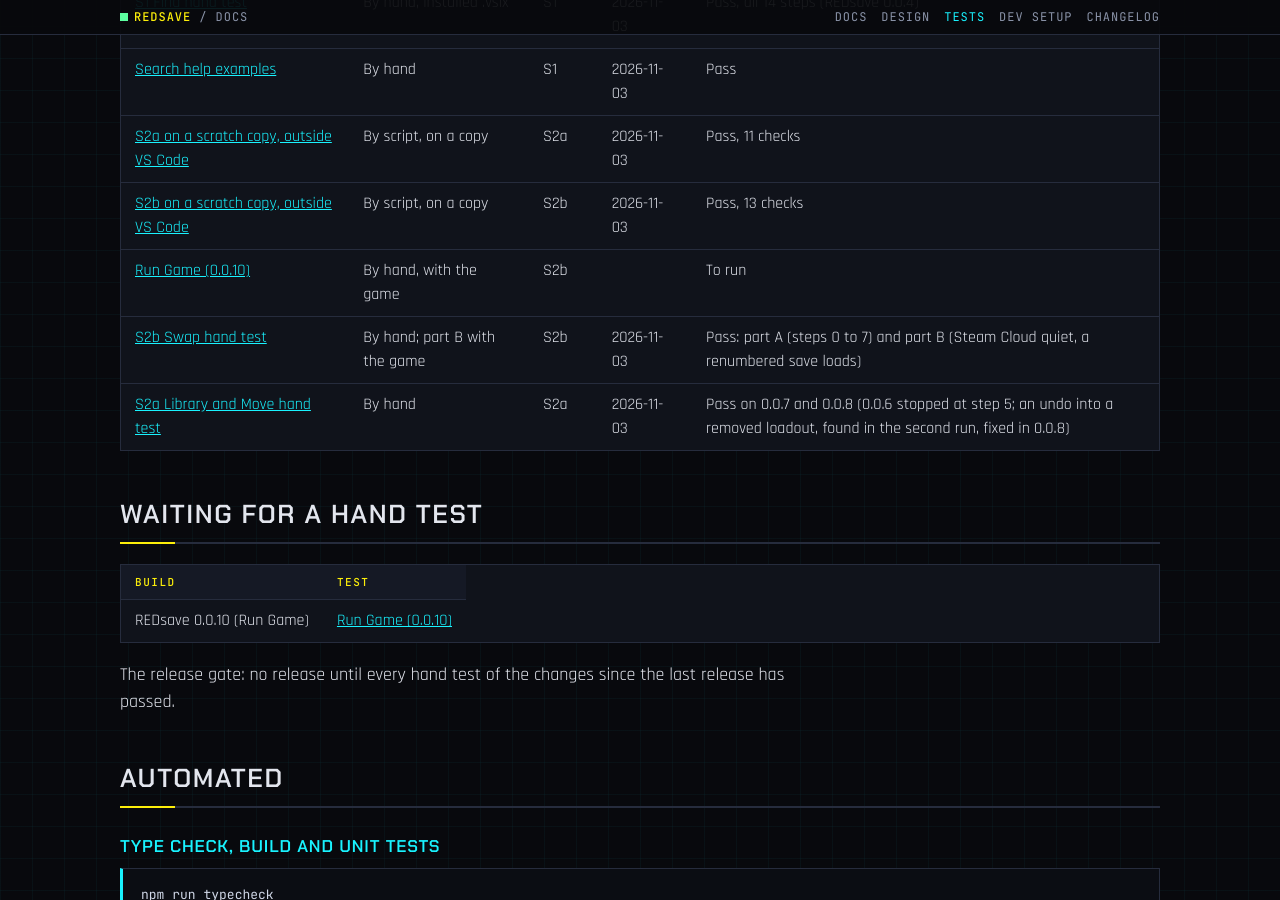
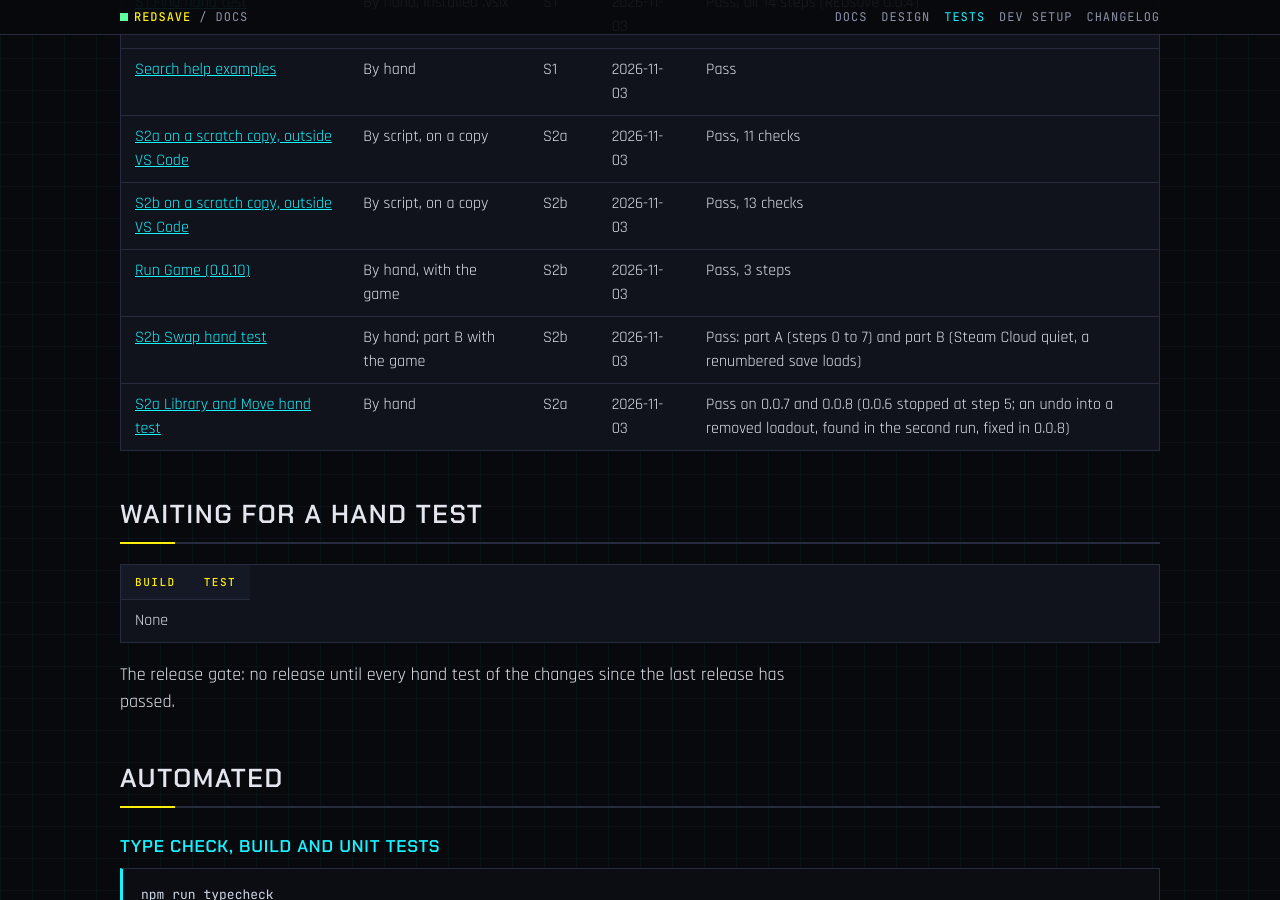
Before and after one commit to Edgemodders/REDsave, a Jekyll site: the page built from docs/testing.md, in a window 1280 px wide and 900 px high, scrolled down 742 px. Built offline with Jekyll 4.4.1, drawn with Linux system fonts in a browser that asks for light colours; some of the changed text lies outside the part shown.

Commit message:
Tests: Run Game passed its check; nothing waits for a hand test
Co-Authored-By: Claude Opus 5.5 <noreply@anthropic.com>

```diff
--- a/docs/testing.md
+++ b/docs/testing.md
@@ -20,7 +20,7 @@ Last updated 2026-11-03.
 | [Search help examples](#search-help-examples-005) | By hand | S1 | 2026-11-03 | Pass |
 | [S2a on a scratch copy, outside VS Code](#s2a-on-a-scratch-copy-outside-vs-code) | By script, on a copy | S2a | 2026-11-03 | Pass, 11 checks |
 | [S2b on a scratch copy, outside VS Code](#s2b-on-a-scratch-copy-outside-vs-code) | By script, on a copy | S2b | 2026-11-03 | Pass, 13 checks |
-| [Run Game (0.0.10)](#run-game-0010) | By hand, with the game | S2b | | To run |
+| [Run Game (0.0.10)](#run-game-0010) | By hand, with the game | S2b | 2026-11-03 | Pass, 3 steps |
 | [S2b Swap hand test](#s2b-swap) | By hand; part B with the game | S2b | 2026-11-03 | Pass: part A (steps 0 to 7) and part B (Steam Cloud quiet, a renumbered save loads) |
 | [S2a Library and Move hand test](#s2a-library-and-move) | By hand | S2a | 2026-11-03 | Pass on 0.0.7 and 0.0.8 (0.0.6 stopped at step 5; an undo into a removed loadout, found in the second run, fixed in 0.0.8) |
 
@@ -28,7 +28,7 @@ Last updated 2026-11-03.
 
 | Build | Test |
 |---|---|
-| REDsave 0.0.10 (Run Game) | [Run Game (0.0.10)](#run-game-0010) |
+| None | |
 
 The release gate: no release until every hand test of the changes since the last release has passed.
 
@@ -201,3 +201,5 @@ Asked for by the owner on 2026-11-03: a play button at the top of REDsave's side
 1. The REDsave view's title bar shows a play icon first, with the tooltip **Run Game**.
 2. With the game closed, press it. With EDGEdeck installed, it runs EDGEdeck's Run game: any pending mod changes deploy first, then Steam starts the game. (Without EDGEdeck, Steam starts it with `-modded`.)
 3. With the game running, press it again: "Cyberpunk 2077 is already running." Quit the game.
+
+**Result, 2026-11-03:** all 3 steps passed.
```
Also changed, not shown: CLAUDE.md (+1 -1 lines).
